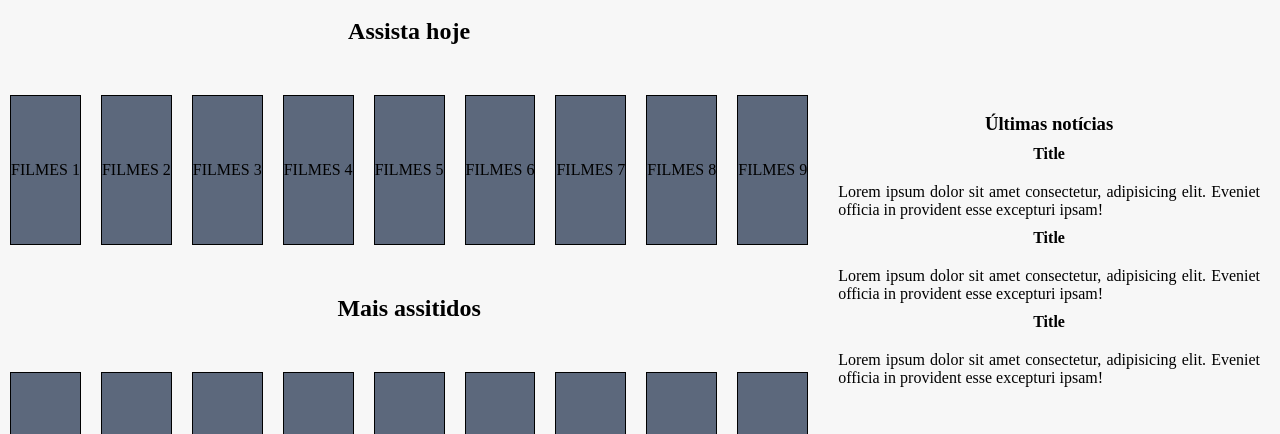
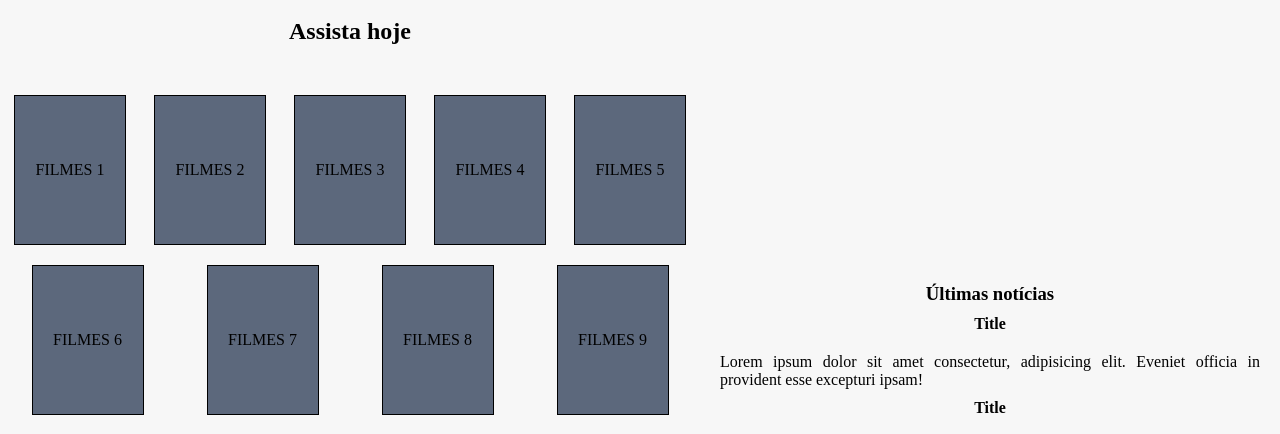
Before and after one commit to renatosbispo/trybe-exercises, a plain HTML site: page bloco6/dia4/index.html in a window 1280 px wide. Shown: the part 322-756 px from the top of the page. Drawn offline with Linux system fonts and the light colour scheme.

Commit message:
Finish part 2/exercise 3

```diff
--- a/bloco6/dia4/style.css
+++ b/bloco6/dia4/style.css
@@ -53,6 +53,7 @@ body {
 .movie-container {
   display: flex;
   flex-direction: column;
+  flex-basis: 700px;
 }
 
 .movie-container h2 {
@@ -74,6 +75,7 @@ body {
   height: 150px;
   justify-content: center;
   margin: 10px;
+  flex-basis: 16%;
 }
 
 .aside-container {
```
